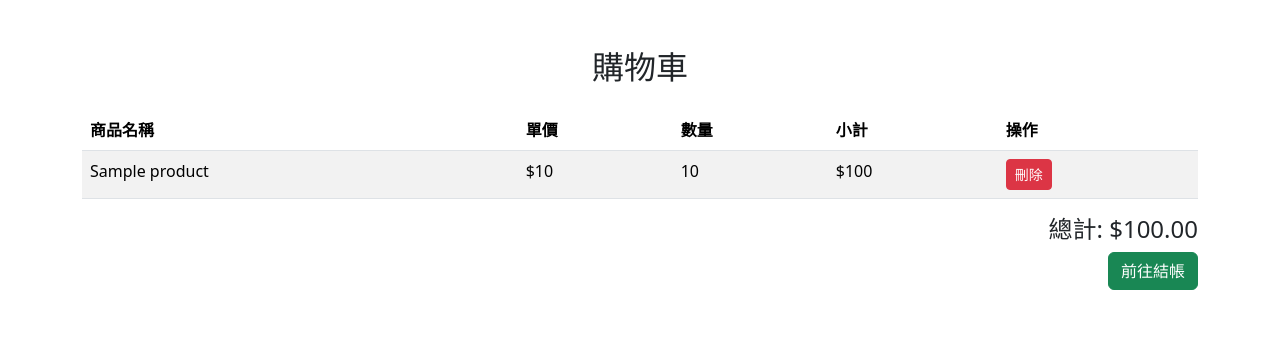
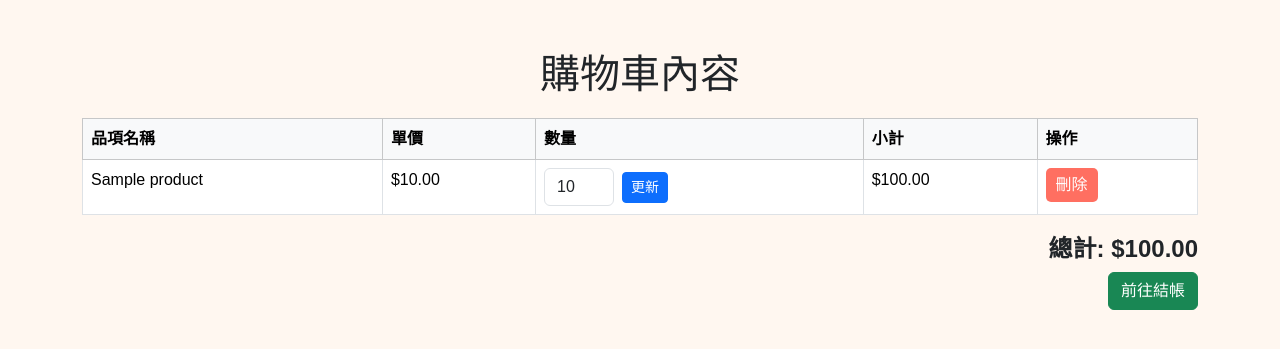
Before and after one commit to ts36/DDD, a PHP site: page /cart.php in a window 1280 px wide. Shown: the top 349 px of the page. Run offline with PHP 8.4, Linux system fonts and the light colour scheme; the visitor is signed in with stand-in values (Sample User, id 1); tables that the repository leaves empty or names only in its code hold one stand-in row (values such as "Sample post"); some libraries are stand-ins or nearby versions.

Commit message:
Update cart.php

```diff
--- a/cart.php
+++ b/cart.php
@@ -2,7 +2,7 @@
 // 啟用 Session
 session_start();
 
-// 檢查使用者是否已登入
+// 檢查是否登入
 if (!isset($_SESSION['id'])) {
     echo "<script>alert('請先登入後查看購物車！'); window.location.href='login.html';</script>";
     exit();
@@ -21,11 +21,6 @@ try {
     ");
     $stmt->execute(['user_id' => $_SESSION['id']]);
     $cart_items = $stmt->fetchAll(PDO::FETCH_ASSOC);
-
-    // 測試查詢結果 (除錯)
-    if (empty($cart_items)) {
-        echo "購物車為空，或查詢結果未正確返回";
-    }
 } catch (PDOException $e) {
     die("資料庫錯誤: " . $e->getMessage());
 }
@@ -38,17 +33,46 @@ try {
     <meta name="viewport" content="width=device-width, initial-scale=1.0">
     <title>購物車</title>
     <link href="https://cdn.jsdelivr.net/npm/bootstrap@5.3.0-alpha3/dist/css/bootstrap.min.css" rel="stylesheet">
+    <style>
+        body {
+            background-color: #fff7f0;
+            font-family: 'Arial', sans-serif;
+        }
+        .container {
+            margin-top: 50px;
+        }
+        .table {
+            margin-top: 20px;
+        }
+        .btn-remove {
+            color: white;
+            background-color: #ff6f61;
+            border: none;
+            padding: 5px 10px;
+            border-radius: 5px;
+        }
+        .btn-remove:hover {
+            background-color: #e55b4d;
+        }
+        .summary {
+            margin-top: 20px;
+            text-align: right;
+        }
+        .summary h4 {
+            font-weight: bold;
+        }
+    </style>
 </head>
 <body>
-<div class="container mt-5">
-    <h2 class="text-center">購物車</h2>
+<div class="container">
+    <h1 class="text-center">購物車內容</h1>
     <?php if (empty($cart_items)): ?>
-        <p class="text-center">您的購物車是空的，快去挑選甜點吧！</p>
+        <p class="text-center text-danger">您的購物車目前沒有任何商品，快去挑選甜點吧！</p>
     <?php else: ?>
-        <table class="table table-striped mt-4">
-            <thead>
+        <table class="table table-bordered">
+            <thead class="table-light">
                 <tr>
-                    <th>商品名稱</th>
+                    <th>品項名稱</th>
                     <th>單價</th>
                     <th>數量</th>
                     <th>小計</th>
@@ -60,13 +84,21 @@ try {
                 <?php foreach ($cart_items as $item): ?>
                     <tr>
                         <td><?= htmlspecialchars($item['name']); ?></td>
-                        <td>$<?= htmlspecialchars($item['price']); ?></td>
-                        <td><?= htmlspecialchars($item['quantity']); ?></td>
-                        <td>$<?= htmlspecialchars($item['total']); ?></td>
+                        <td>$<?= number_format($item['price'], 2); ?></td>
                         <td>
+                            <!-- 顯示數量，並允許用戶修改 -->
+                            <form action="cart_update.php" method="POST" class="d-flex align-items-center">
+                                <input type="hidden" name="cart_id" value="<?= htmlspecialchars($item['cart_id']); ?>">
+                                <input type="number" name="quantity" value="<?= htmlspecialchars($item['quantity']); ?>" class="form-control" style="width: 70px;" min="1" required>
+                                <button type="submit" class="btn btn-primary btn-sm ms-2">更新</button>
+                            </form>
+                        </td>
+                        <td>$<?= number_format($item['total'], 2); ?></td>
+                        <td>
+                            <!-- 移除商品 -->
                             <form action="cart_remove.php" method="POST">
                                 <input type="hidden" name="cart_id" value="<?= htmlspecialchars($item['cart_id']); ?>">
-                                <button type="submit" class="btn btn-danger btn-sm">刪除</button>
+                                <button type="submit" class="btn-remove">刪除</button>
                             </form>
                         </td>
                     </tr>
@@ -74,7 +106,7 @@ try {
                 <?php endforeach; ?>
             </tbody>
         </table>
-        <div class="text-end">
+        <div class="summary">
             <h4>總計: $<?= number_format($total_price, 2); ?></h4>
             <button class="btn btn-success">前往結帳</button>
         </div>
```
